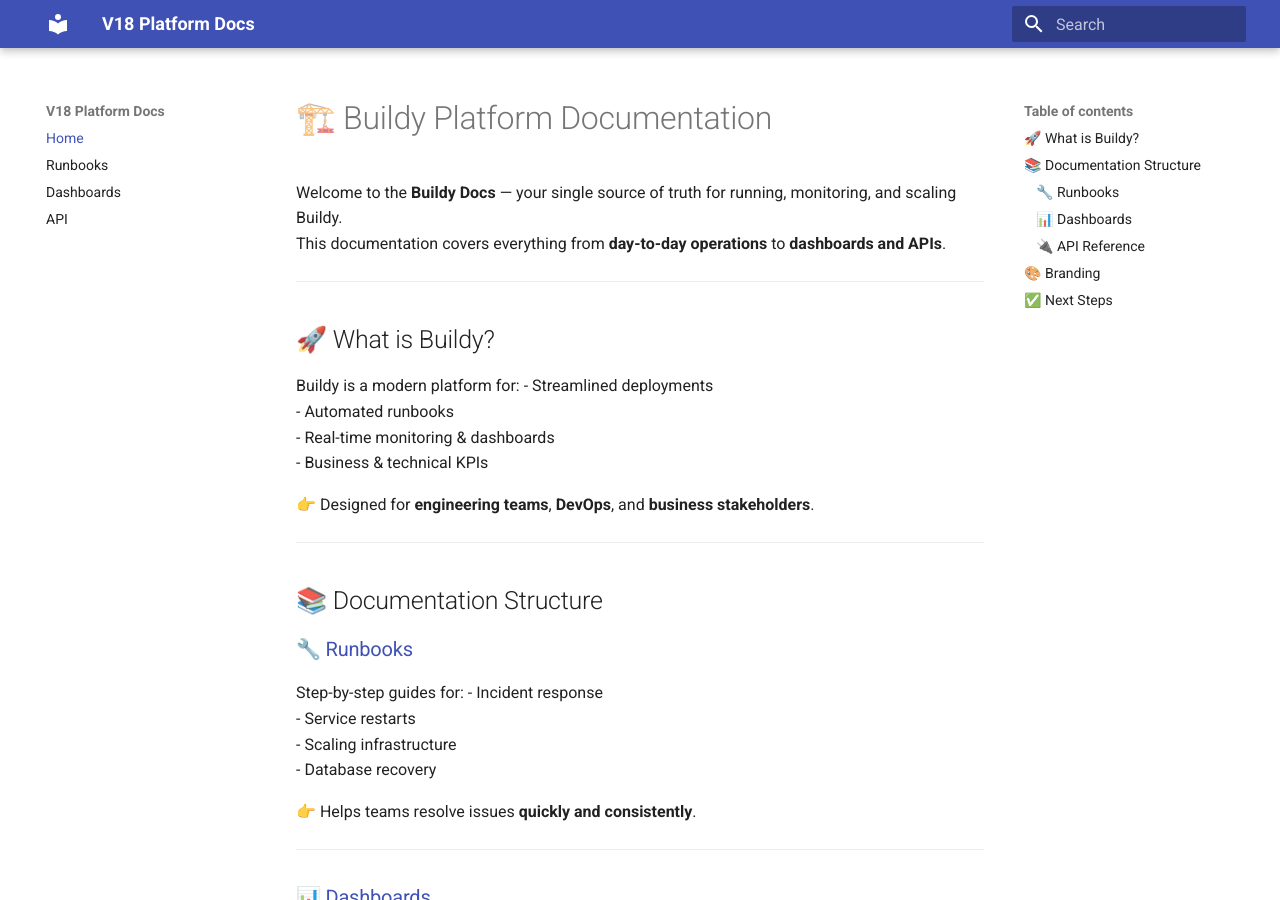
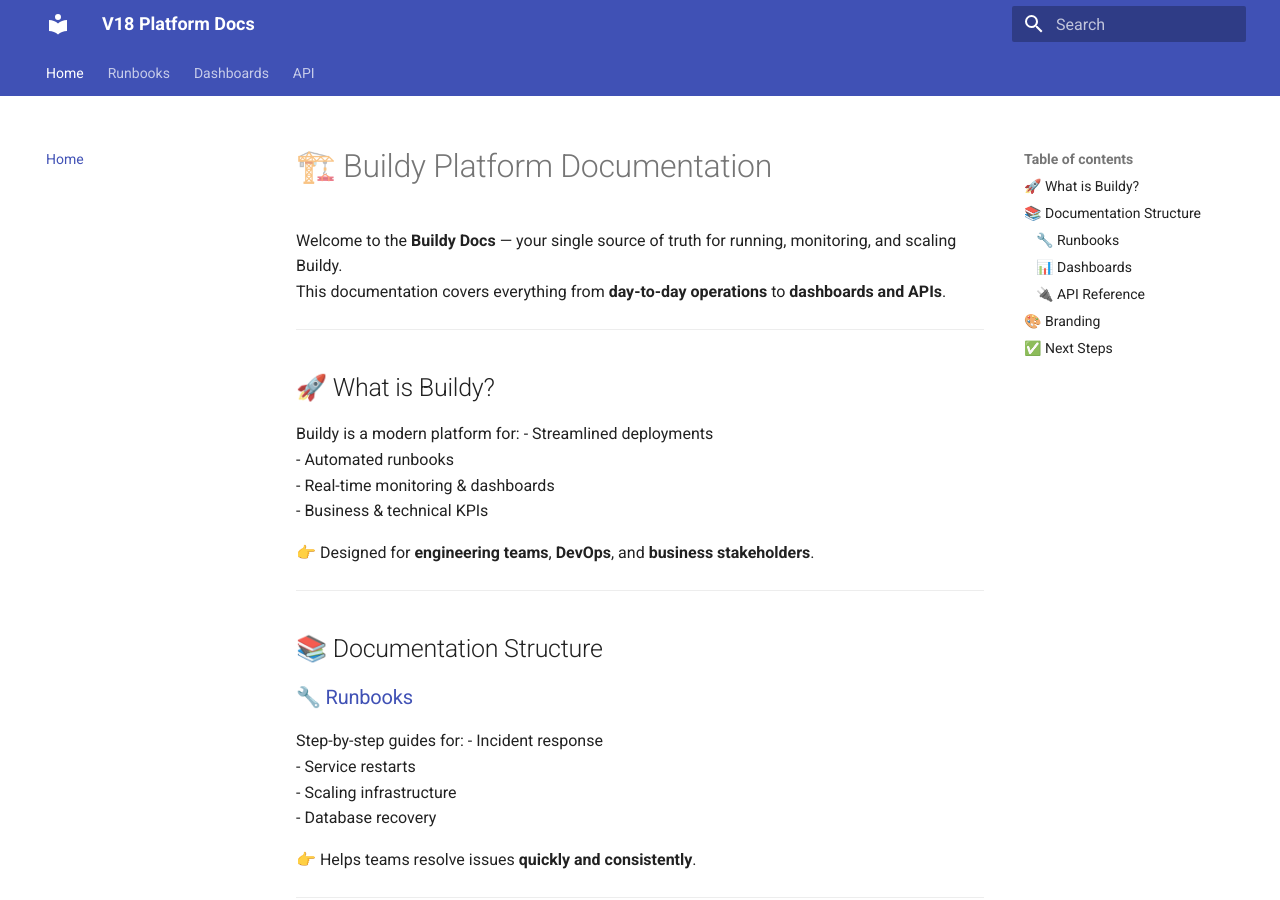
Before and after one commit to Kello54/Buildy, an MkDocs documentation site: the page built from docs/index.md, in a window 1280 px wide and 900 px high. Built offline with MkDocs 1.6.1 and Material for MkDocs 9.7.7, drawn with Linux system fonts in a browser that asks for light colours; some of the changed lines change nothing that is shown.

Commit message:
Update mkdocs.yml

```diff
--- a/mkdocs.yml
+++ b/mkdocs.yml
@@ -1,12 +1,30 @@
 site_name: V18 Platform Docs
+site_description: Documentation for the V18 Platform
+site_author: V18 Team
+
 theme:
   name: material
+  language: en
+  features:
+    - navigation.instant
+    - navigation.tabs
+    - navigation.sections
+    - search.suggest
+    - search.highlight
 
 plugins:
   - search
   - swagger-ui:
       swagger_path: docs/platform.json
 
+markdown_extensions:
+  - admonition
+  - codehilite
+  - footnotes
+  - meta
+  - toc:
+      permalink: true
+
 nav:
   - Home: index.md
   - Runbooks: runbooks.md
```
